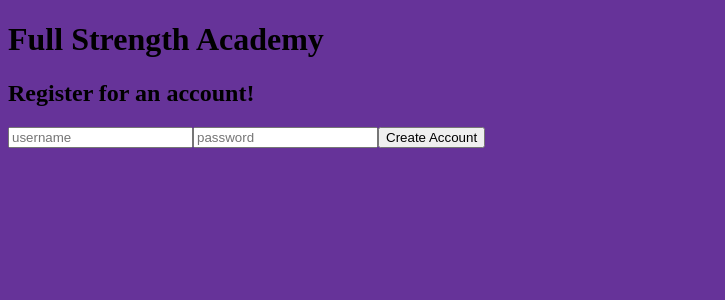
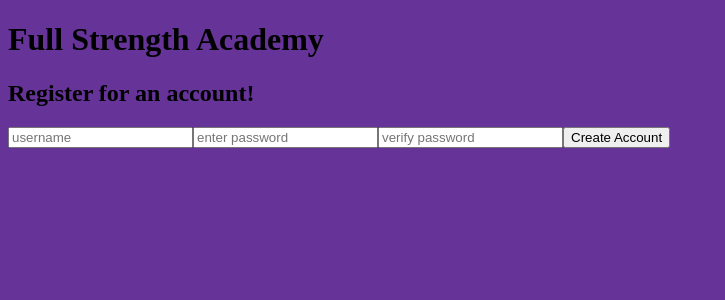
Before and after one commit to rob-roblaw/full-strength-academy, a React (Vite) app: page /register in a window 1280 px wide. Shown: the top 300 px of the page, without its empty margins (0-725 px from the left). Built offline with nearby package versions, Linux system fonts and the light colour scheme.

Commit message:
verify passwords match conditional works as expected

```diff
--- a/src/components/Register.jsx
+++ b/src/components/Register.jsx
@@ -3,20 +3,26 @@ import { useNavigate } from "react-router-dom";
 
 const Register = () => {
   const [ newUsername, setNewUsername ] = useState('');
-  const [ newPassword, setNewPassword ] = useState('');
+  const [ newPassword1, setNewPassword1 ] = useState('');
+  const [ newPassword2, setNewPassword2 ] = useState('');
 
   const navigate = useNavigate();
 
   const addNewUser = async(event) => {
-    event.preventDefault();
+    if (newPassword1 === newPassword2) {
+      event.preventDefault();
 
-    try {
-      const response = await fetch();
-    } catch(err) {
-      console.log(err);
-    }
+      // try {
+      //   const response = await fetch('https://full-strength-academy.onrender.com/api/auth/register');
+      //   console.log(response);
+      // } catch(err) {
+      //   console.log(err);
+      // }
 
-    navigate('/editprofile');
+      navigate('/editprofile');
+      } else {
+        alert('Passwords must match');
+      }
   }
 
   return (
@@ -24,7 +30,8 @@ const Register = () => {
       <h2>Register for an account!</h2>
       <form onSubmit={ addNewUser }>
         <input placeholder="username" onChange={(event) => {setNewUsername(event.target.value)}} />
-        <input placeholder="password" onChange={(event) => {setNewPassword(event.target.value)}} />
+        <input placeholder="enter password" type="password" onChange={(event) => {setNewPassword1(event.target.value)}} />
+        <input placeholder="verify password" type="password" onChange={(event) => {setNewPassword2(event.target.value)}} />
         <button>Create Account</button>
       </form>
     </>
```
